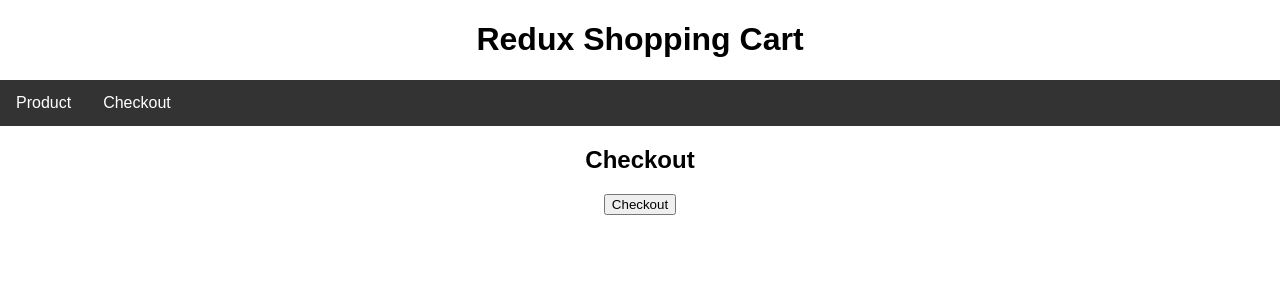
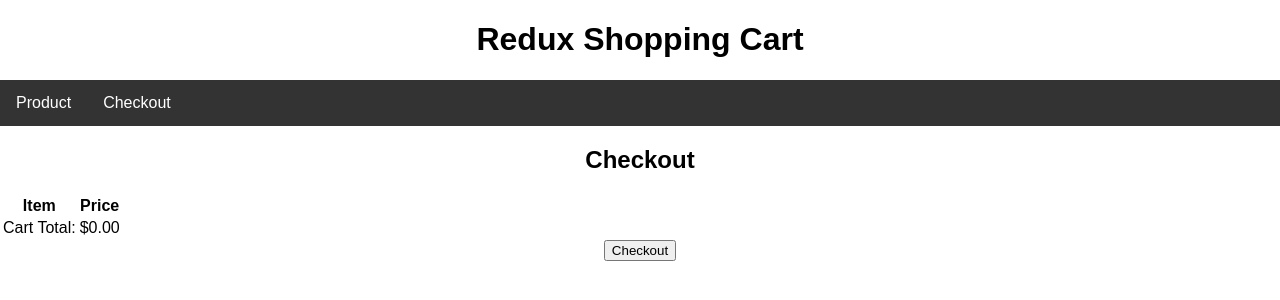
Before and after one commit to KxcCarter/redux-shopping-cart, a React (Create React App) app: page /#/checkout in a window 1280 px wide. Shown: the top 300 px of the page. Built offline with nearby package versions, Linux system fonts and the light colour scheme.

Commit message:
Total cost is displayed on Checkout page.

```diff
--- a/src/components/Checkout/Checkout.js
+++ b/src/components/Checkout/Checkout.js
@@ -10,12 +10,38 @@ class Checkout extends Component {
 
   render() {
     const cartList = this.props.cart.map((item, index) => {
-      return <li key={index}>{item}</li>;
+      return (
+        <tr key={index}>
+          <td>{item.name} </td>
+          <td>{item.price}</td>
+        </tr>
+      );
+    });
+
+    let cartTotal = 0;
+    this.props.cart.forEach((item) => {
+      return (cartTotal += parseFloat(item.price));
     });
     return (
       <div>
         <h2>Checkout</h2>
-        <ul>{cartList}</ul>
+
+        <table>
+          <thead>
+            <tr>
+              <th>Item</th>
+              <th>Price</th>
+              <th></th>
+            </tr>
+          </thead>
+          <tbody>{cartList}</tbody>
+          <tfoot>
+            <tr>
+              <td>Cart Total:</td>
+              <td>${cartTotal.toFixed(2)}</td>
+            </tr>
+          </tfoot>
+        </table>
 
         <button onClick={this.handleCheckout}>Checkout</button>
       </div>
--- a/src/components/ProductListItem/ProductListItem.js
+++ b/src/components/ProductListItem/ProductListItem.js
@@ -7,7 +7,7 @@ class ProductListItem extends Component {
     // TODO: Dispatch here
     this.props.dispatch({
       type: 'ADD_TO_CART',
-      payload: this.props.product.name,
+      payload: this.props.product,
     });
   };
 
```
